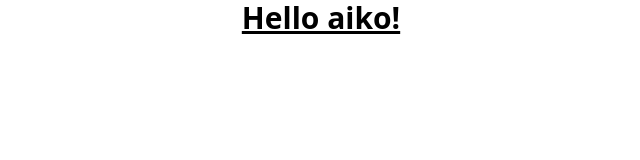
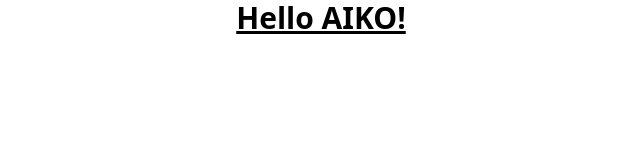
Before and after one commit to ogakuzuko/todo-agile-gw, a Next.js app: page / in a window 1280 px wide. Shown: the top 160 px of the page, without its empty margins (319-959 px from the left). Built offline with nearby package versions, Linux system fonts and the light colour scheme.

Commit message:
✨ root/index.tsからpageコンポーネント配下へ移動

```diff
--- /dev/null
+++ b/src/components/page/Top/TopContainer.tsx
@@ -0,0 +1,5 @@
+import { TopPresenter } from './TopPresenter'
+
+export const TopContainer = () => {
+  return <TopPresenter />
+}
--- /dev/null
+++ b/src/components/page/Top/TopPresenter.tsx
@@ -0,0 +1,18 @@
+import Head from 'next/head'
+
+export const TopPresenter = () => {
+  return (
+    <div>
+      <Head>
+        <title>Create Next App</title>
+        <meta name="description" content="Generated by create next app" />
+        <link rel="icon" href="/favicon.ico" />
+      </Head>
+      <main>
+        <div className="flex">
+          <p className="m-auto text-3xl font-bold underline">Hello AIKO!</p>
+        </div>
+      </main>
+    </div>
+  )
+}
--- /dev/null
+++ b/src/components/page/Top/index.ts
@@ -0,0 +1,2 @@
+export { TopContainer } from './TopContainer'
+export { TopPresenter } from './TopPresenter'
--- a/src/pages/index.tsx
+++ b/src/pages/index.tsx
@@ -1,21 +1,4 @@
-import type { NextPage } from 'next'
-import Head from 'next/head'
-
-const Home: NextPage = () => {
-  return (
-    <div>
-      <Head>
-        <title>Create Next App</title>
-        <meta name="description" content="Generated by create next app" />
-        <link rel="icon" href="/favicon.ico" />
-      </Head>
-
-      <div className="flex">
-        <p className="m-auto text-3xl font-bold underline">Hello aiko!</p>
-      </div>
-    </div>
-  )
-}
+import { TopContainer } from '@/components/page/Top'
 
 // eslint-disable-next-line import/no-default-export
-export default Home
+export default TopContainer
```
